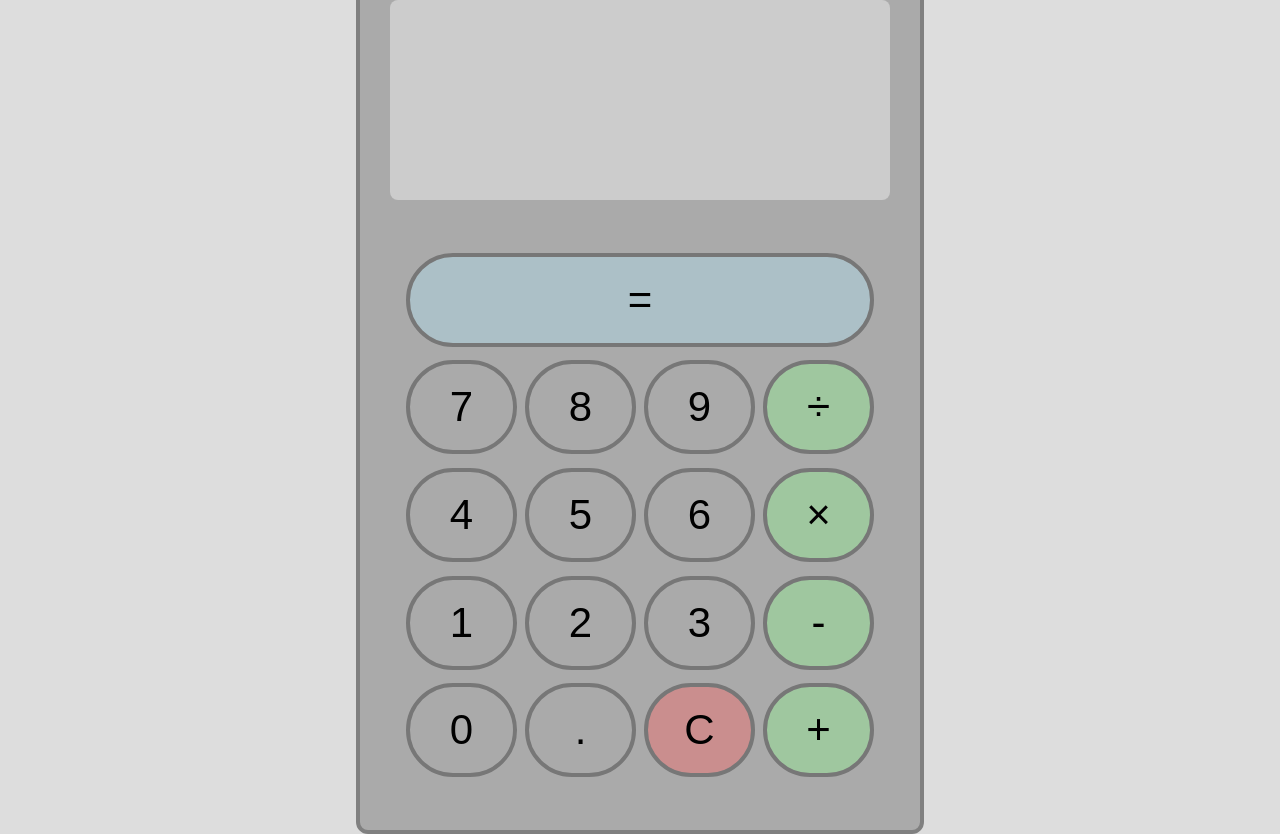
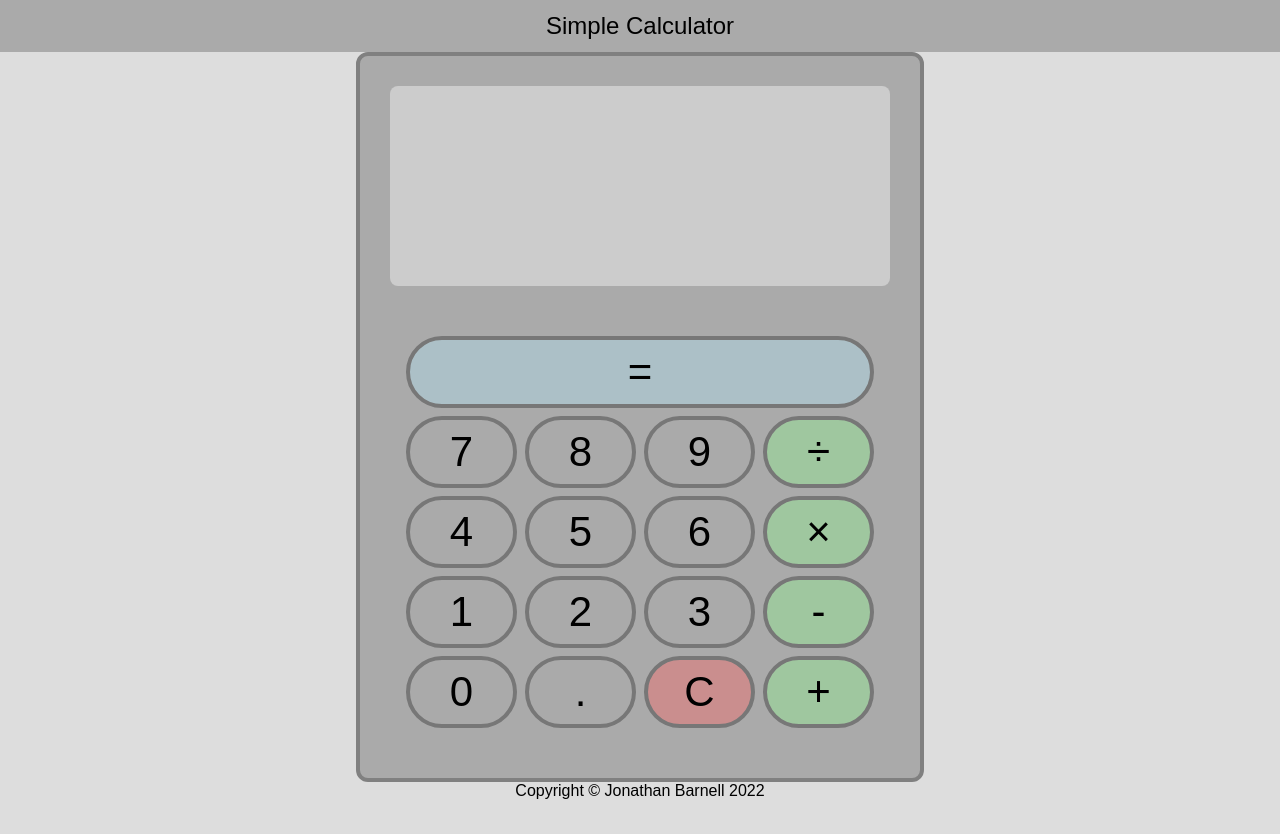
Before and after one commit to jbarnell1/calculator_project, a plain HTML site: page index.html in a window 1280 px wide. After the commit the page ends 800 px from the top, so only its background shows below. Drawn offline with Linux system fonts and the light colour scheme.

Commit message:
added header/footer

```diff
--- a/index.html
+++ b/index.html
@@ -8,6 +8,7 @@
     <link rel="stylesheet" href="./style/style.css">
 </head>
 <body>
+    <header>Simple Calculator</header>
     <div class="calc-body">
         <div class="display">
             <div class="history"></div>
@@ -77,6 +78,7 @@
             </div>
         </div>
     </div>
+    <footer>Copyright &#169 Jonathan Barnell 2022</footer>
 
 
     <script src="./scripts/script.js"></script>
--- a/style/style.css
+++ b/style/style.css
@@ -5,8 +5,9 @@ html, body {
 
 body {
     display: flex;
+    flex-direction: column;
     margin: 0 auto;
-    justify-content: center;
+    justify-content: space-between;
     align-items: center;
     background-color: #DDDDDD;
     font-family: sans-serif;
@@ -19,7 +20,7 @@ body {
     display: flex;
     flex-direction: column;
     justify-content: center;
-    height: 800px;
+    height: 700px;
     width: 500px;
     padding: 30px;
     gap: 30px;
@@ -96,3 +97,14 @@ body {
 .c {
     background-color: rgba(255, 94, 94, 0.37);
 }
+
+header, footer {
+    width: 100%;
+    text-align: center;
+}
+
+header {
+    background-color: #AAAAAA;
+    font-size: 24px;
+    padding: 12px 0;
+}
```
